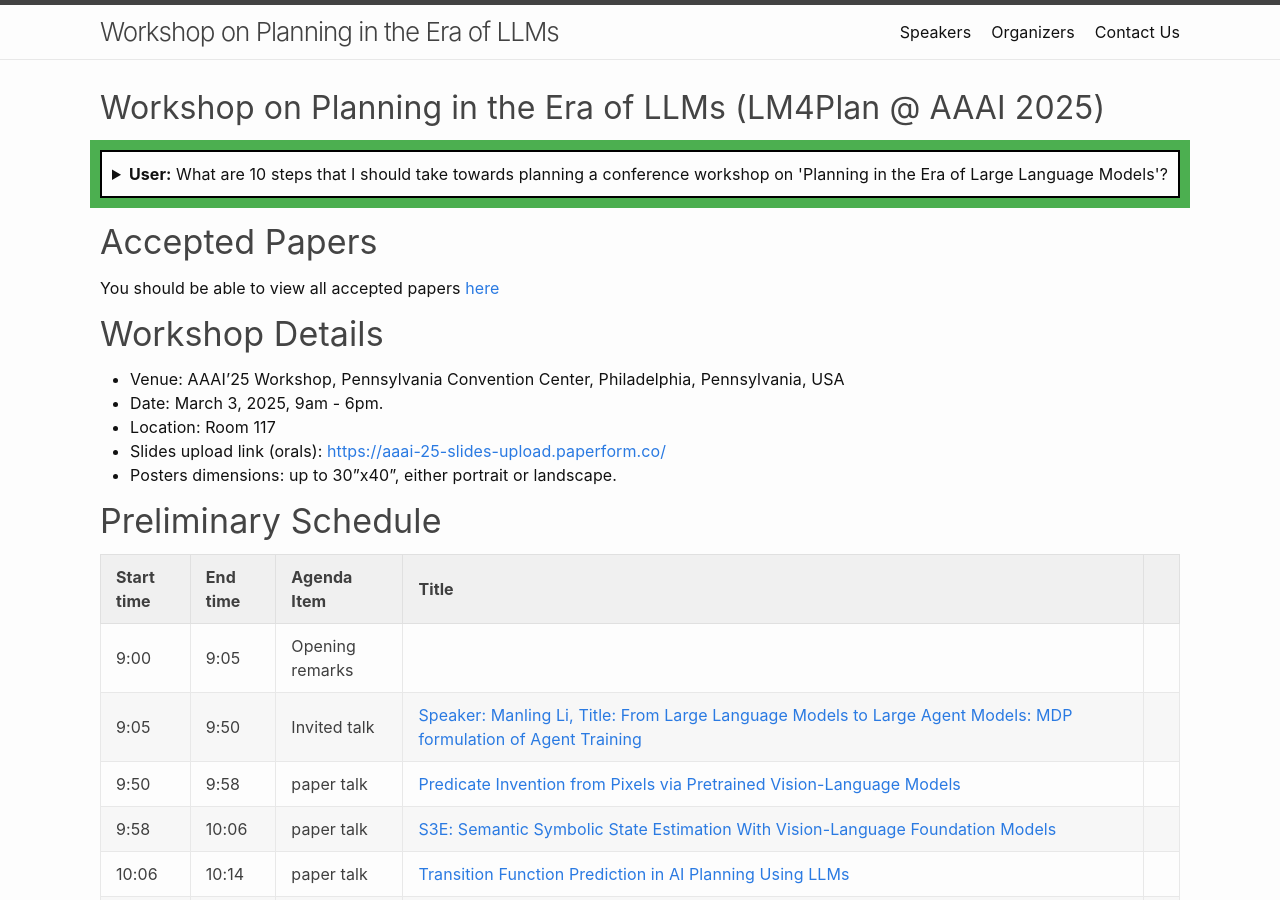
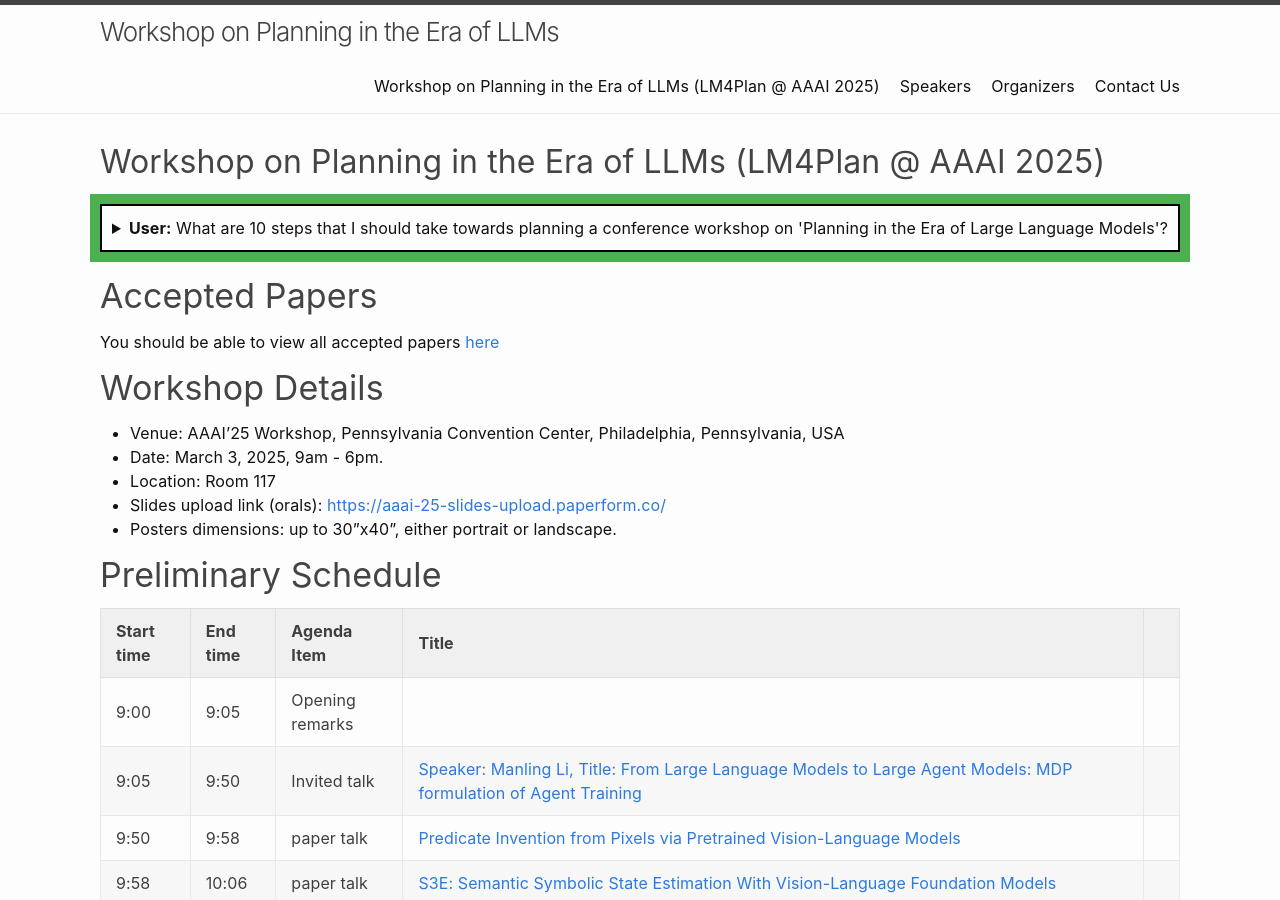
Before and after one commit to llmforplanning/llmforplanning.github.io, a Jekyll site: the page built from index.md, in a window 1280 px wide and 900 px high. Built offline with Jekyll 4.4.1, drawn with Linux system fonts in a browser that asks for light colours; part of the change alters nothing that is shown.

Commit message:
Update _config.yml
Adding link to AAAI 25

```diff
--- a/_config.yml
+++ b/_config.yml
@@ -34,6 +34,7 @@ plugins:
 # this and add the path to the pages in order as they should show up
 header_pages:
 #- index.md
+- AAAI25.md
 - speakers.md
 - organizers.md
 # - callforpapers.md
```
